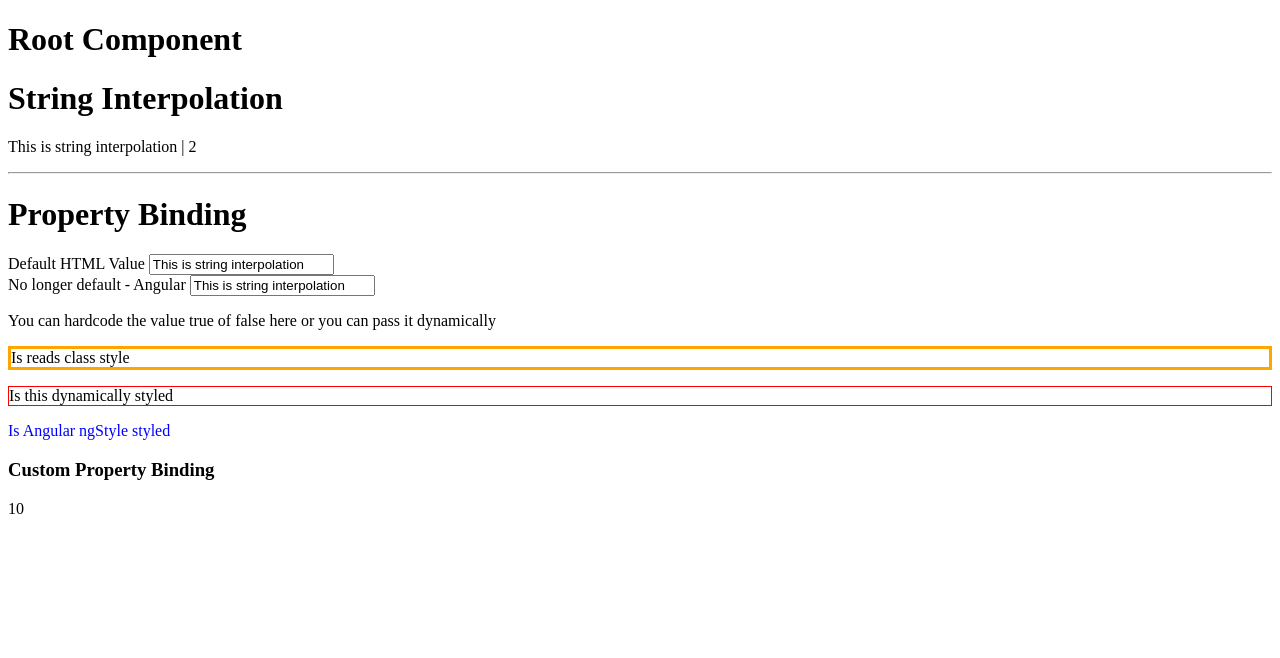
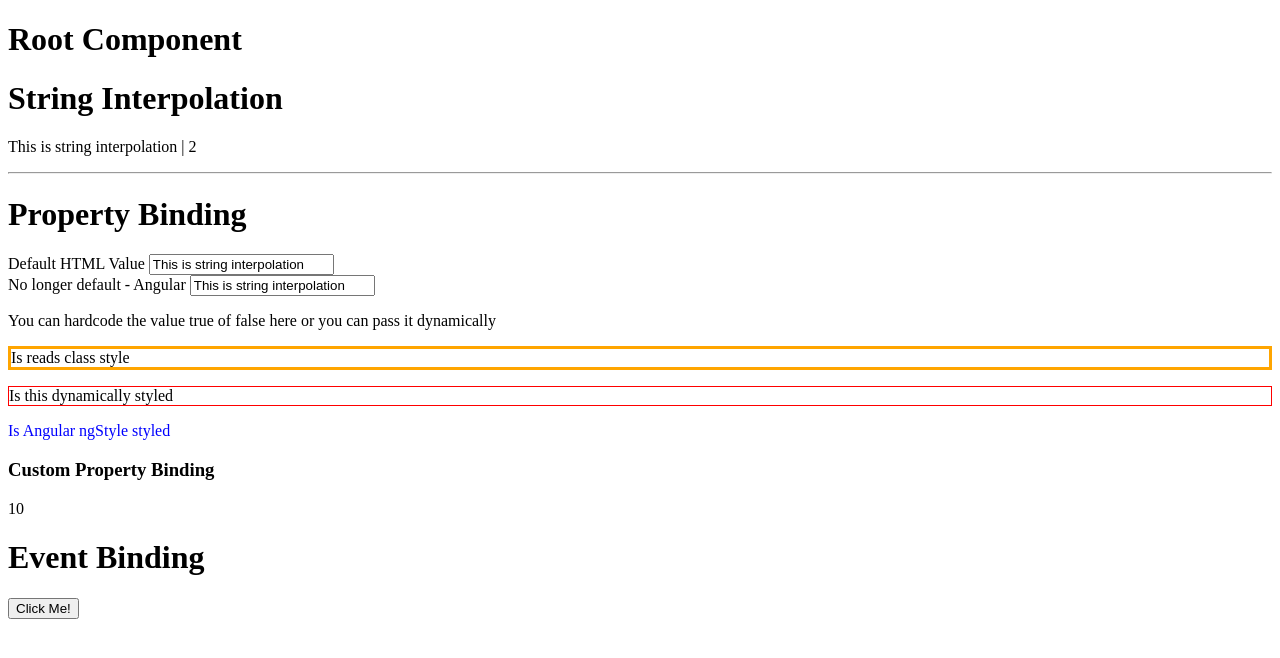
Before and after one commit to jennyEckstein/Udemy_AngularJS_Tutorial, an Angular app in the folder first-app/: page / in a window 1280 px wide. Shown: the top 658 px of the page. Built offline with nearby package versions, Linux system fonts and the light colour scheme.

Commit message:
feat: build event binding

```diff
--- a/first-app/src/app/app.module.ts
+++ b/first-app/src/app/app.module.ts
@@ -6,12 +6,14 @@ import { HttpModule } from '@angular/http';
 import { AppComponent } from './app.component';
 import { DatabindingComponent } from './databinding/databinding.component';
 import { PropertyBindingComponent } from './databinding/property-binding.component';
+import { EventBindingComponent } from './databinding/event-binding.component';
 
 @NgModule({
   declarations: [
     AppComponent,
     DatabindingComponent,
-    PropertyBindingComponent
+    PropertyBindingComponent,
+    EventBindingComponent
   ],
   imports: [
     BrowserModule,
--- a/first-app/src/app/databinding/databinding.component.html
+++ b/first-app/src/app/databinding/databinding.component.html
@@ -22,3 +22,6 @@ No longer default - Angular
 
 <h3>Custom Property Binding</h3>
 <jenny-property-binding [result]="10"></jenny-property-binding>
+
+<h1>Event Binding</h1>
+<jenny-event-binding></jenny-event-binding>
--- a/first-app/src/app/databinding/databinding.component.ts
+++ b/first-app/src/app/databinding/databinding.component.ts
@@ -1,11 +1,12 @@
 import { Component, OnInit } from '@angular/core';
 import { PropertyBindingComponent } from './property-binding.component.ts';
+import { EventBindingComponent } from './event-binding.component.ts';
 
 @Component({
   selector: 'jenny-databinding',
   templateUrl: './databinding.component.html',
   styleUrls: ['./databinding.component.css'],
-  directives: [PropertyBindingComponent]
+  directives: [PropertyBindingComponent, EventBindingComponent]
 })
 export class DatabindingComponent {
 	stringInterpolation = "This is string interpolation"
--- /dev/null
+++ b/first-app/src/app/databinding/event-binding.component.ts
@@ -0,0 +1,14 @@
+import { Component } from '@angular/core';
+
+@Component({
+  selector: 'jenny-event-binding',
+  template: `
+    <button (click)="onClicked()">Click Me!</button>
+  `,
+  styles: []
+})
+export class EventBindingComponent {
+  onClicked(){
+    alert('Worked');
+  }
+}
```
